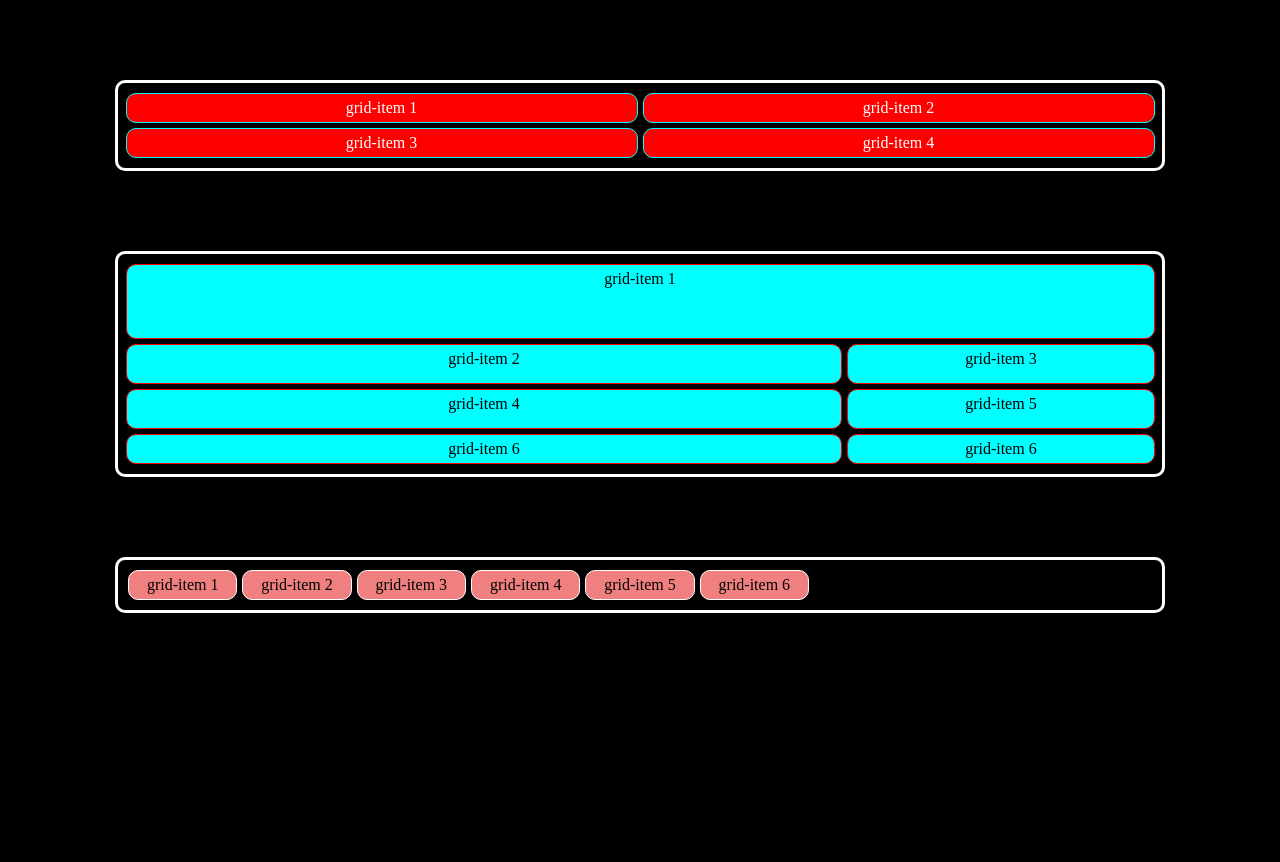
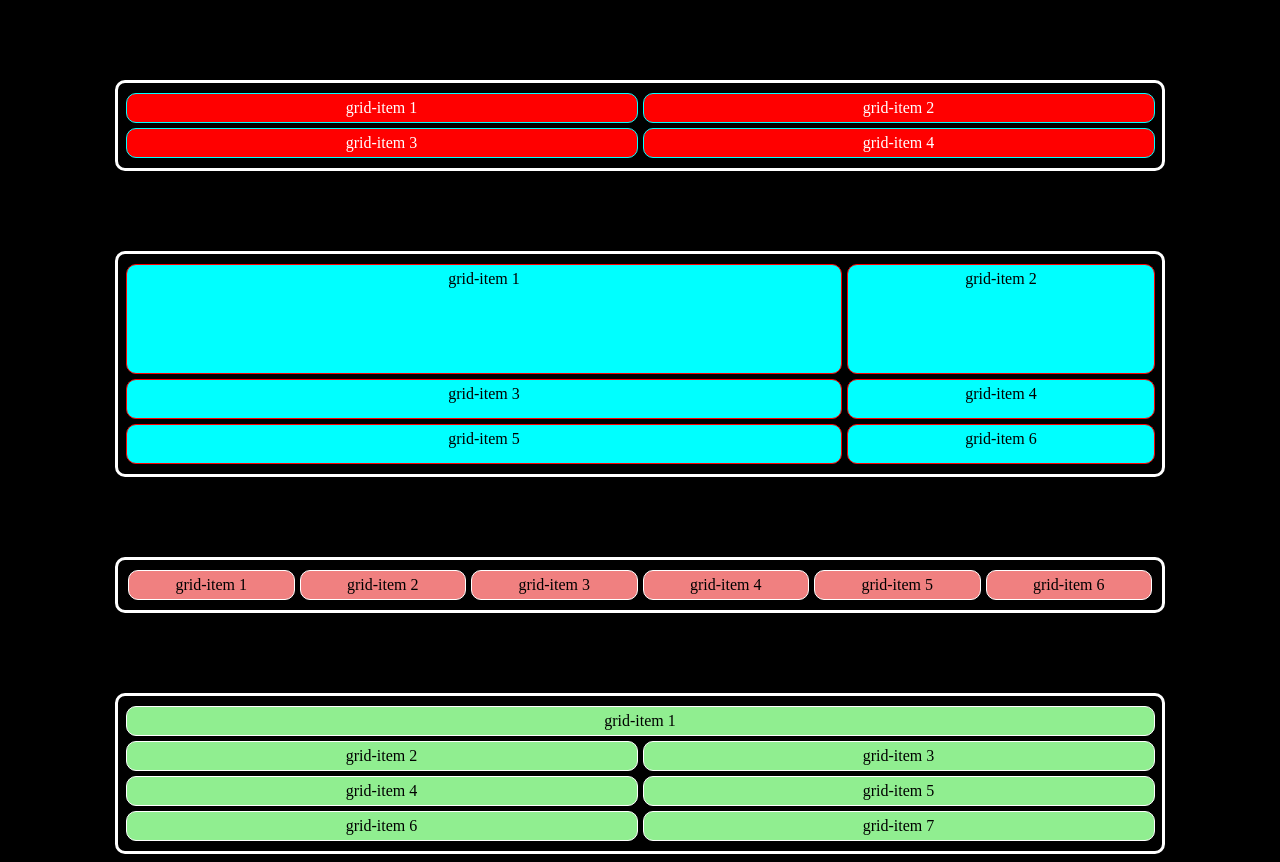
Before and after one commit to G-Nash/28thnov_class_grid_layout, a plain HTML site: page practice.html in a window 1280 px wide. Before the commit the page ends 800 px from the top, so only its background shows below. Drawn offline with Linux system fonts and the light colour scheme.

Commit message:
content and css

```diff
--- a/practice.css
+++ b/practice.css
@@ -3,7 +3,7 @@ body{
     color: white;
 }
 
-.grid, .grid2, .grid3{
+.grid, .grid2, .grid3, .grid4{
     border: solid white;
     display: grid;
     max-width: 80vw;
@@ -41,13 +41,8 @@ body{
     border-radius: 10px;
 }
 
-#gridItem21{
-    grid-column-start: 1;
-    grid-column-end: 3;
-}
-
 .grid3{
-    grid-template-columns: repeat(auto-fill, minmax(100px, 1fr));
+    grid-template-columns: repeat(auto-fit, minmax(100px, 1fr));
     /* 100px is min value and 1fr is max value */
     justify-content: center;
     align-items: center;
@@ -62,3 +57,19 @@ body{
     padding: 5px;
     border-radius: 10px;
 }
+
+.gridItem4{
+    background-color: lightgreen;
+    border: solid white 0.1px;
+    color: black;
+    text-align: center;
+    padding: 5px;
+    border-radius: 10px;
+}
+
+#gridItem41{
+    grid-column-start: 1;
+    grid-column-end: 3;
+    grid-row-start: 1;
+    grid-row-end: 2;
+}
--- a/practice.html
+++ b/practice.html
@@ -21,7 +21,7 @@
         <div class="gridItem2">grid-item 4</div>
         <div class="gridItem2">grid-item 5</div>
         <div class="gridItem2">grid-item 6</div>
-        <div class="gridItem2">grid-item 6</div>
+        <!-- <div class="gridItem2">grid-item 6</div> -->
 
     </div>
 
@@ -34,5 +34,16 @@
         <div class="gridItem3">grid-item 6</div>
     </div>
 
+    <div class="grid4">
+        <div class="gridItem4" id="gridItem41">grid-item 1</div>
+        <div class="gridItem4">grid-item 2</div>
+        <div class="gridItem4">grid-item 3</div>
+        <div class="gridItem4">grid-item 4</div>
+        <div class="gridItem4">grid-item 5</div>
+        <div class="gridItem4">grid-item 6</div>
+        <div class="gridItem4">grid-item 7</div>
+
+    </div>
+
 </body>
 </html>
```
Also changed, not shown: index.html (+1 -0 lines).
